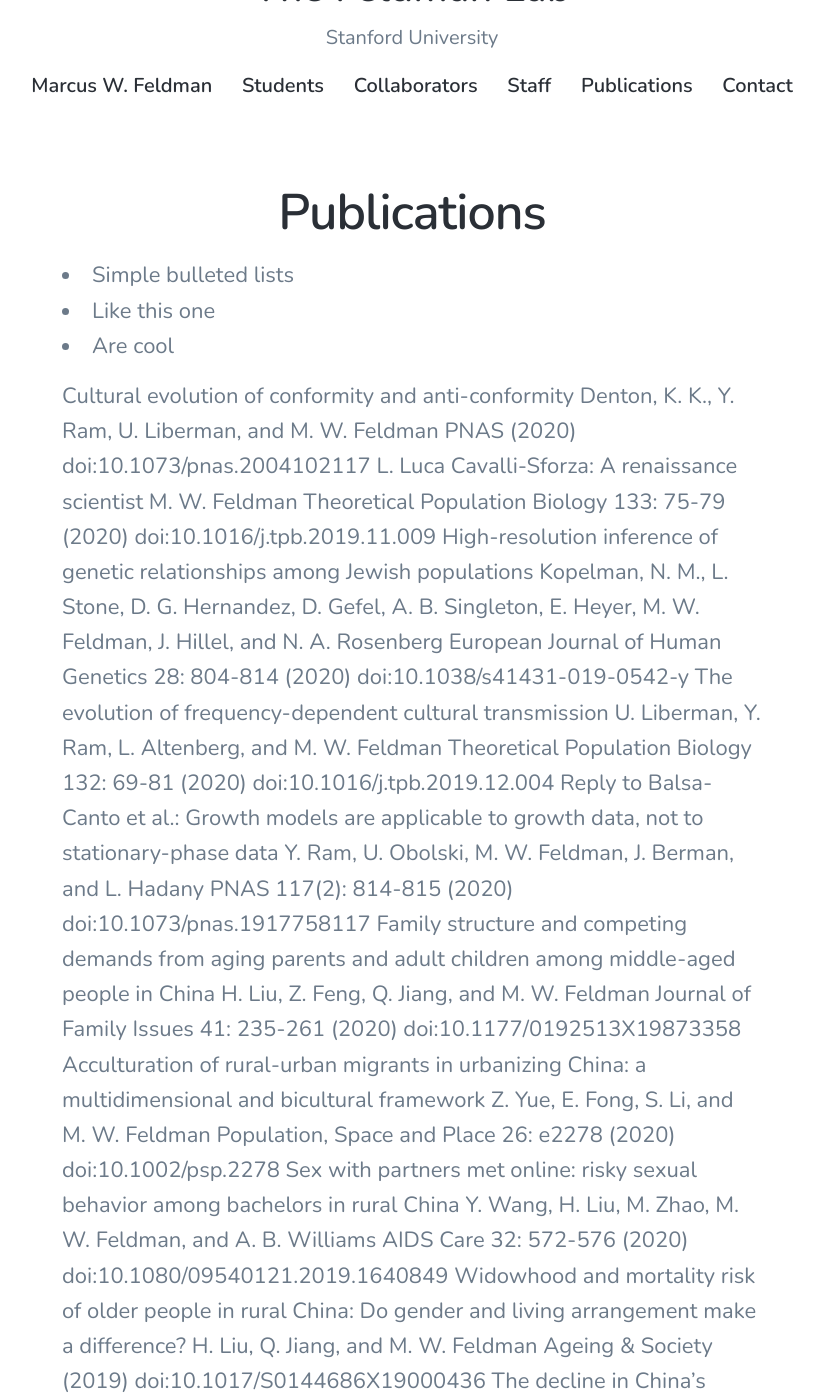
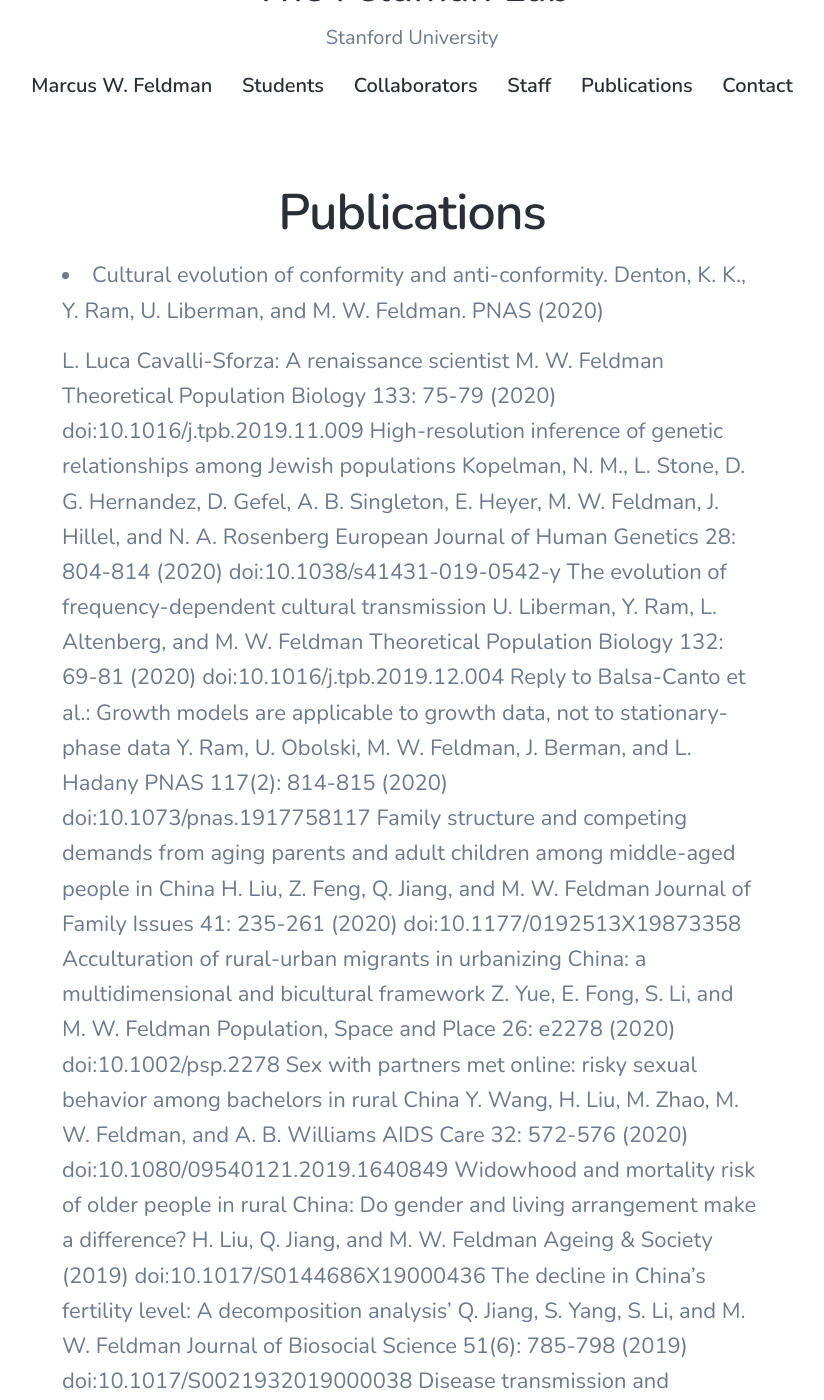
Before and after one commit to mepster/mfeldmanlab.github.io, a Jekyll site: the page built from _pages/publications.md, in a window 1280 px wide and 1400 px high, scrolled down 261 px. Shown: the whole window, without its empty margins (228-1052 px from the left). Built offline with Jekyll 4.4.1, drawn with Linux system fonts in a browser that asks for light colours; nearby versions of some CDN libraries; some of the changed text lies outside the part shown.

Commit message:
Update publications.md

```diff
--- a/_pages/publications.md
+++ b/_pages/publications.md
@@ -5,14 +5,9 @@
 featured_image:
 ---
 
-* Simple bulleted lists
-* Like this one
-* Are cool
+* Cultural evolution of conformity and anti-conformity. Denton, K. K., Y. Ram, U. Liberman, and M. W. Feldman. PNAS (2020) <a href="doi:10.1073/pnas.2004102117">
 
-Cultural evolution of conformity and anti-conformity
-Denton, K. K., Y. Ram, U. Liberman, and M. W. Feldman
-PNAS      (2020)
-doi:10.1073/pnas.2004102117
+
 L. Luca Cavalli-Sforza: A renaissance scientist
 M. W. Feldman
 Theoretical Population Biology  133:  75-79  (2020)
```
